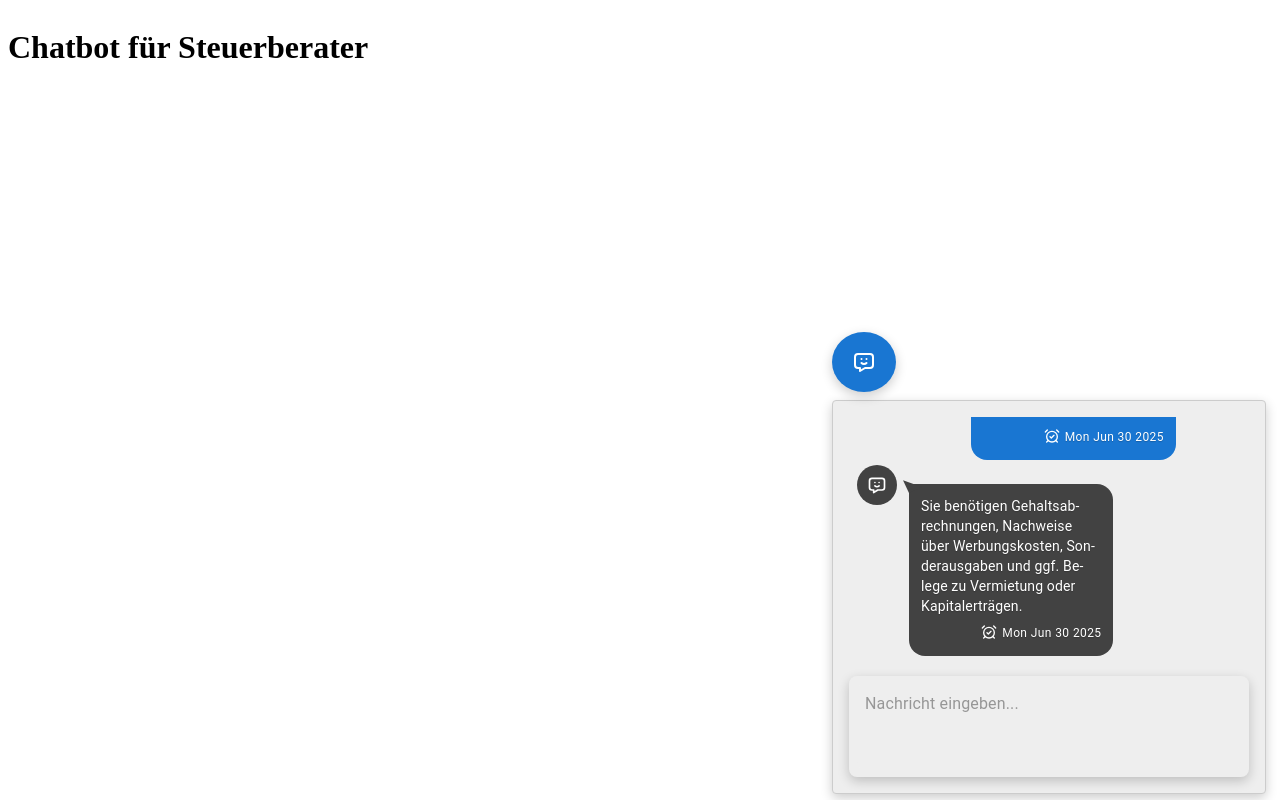
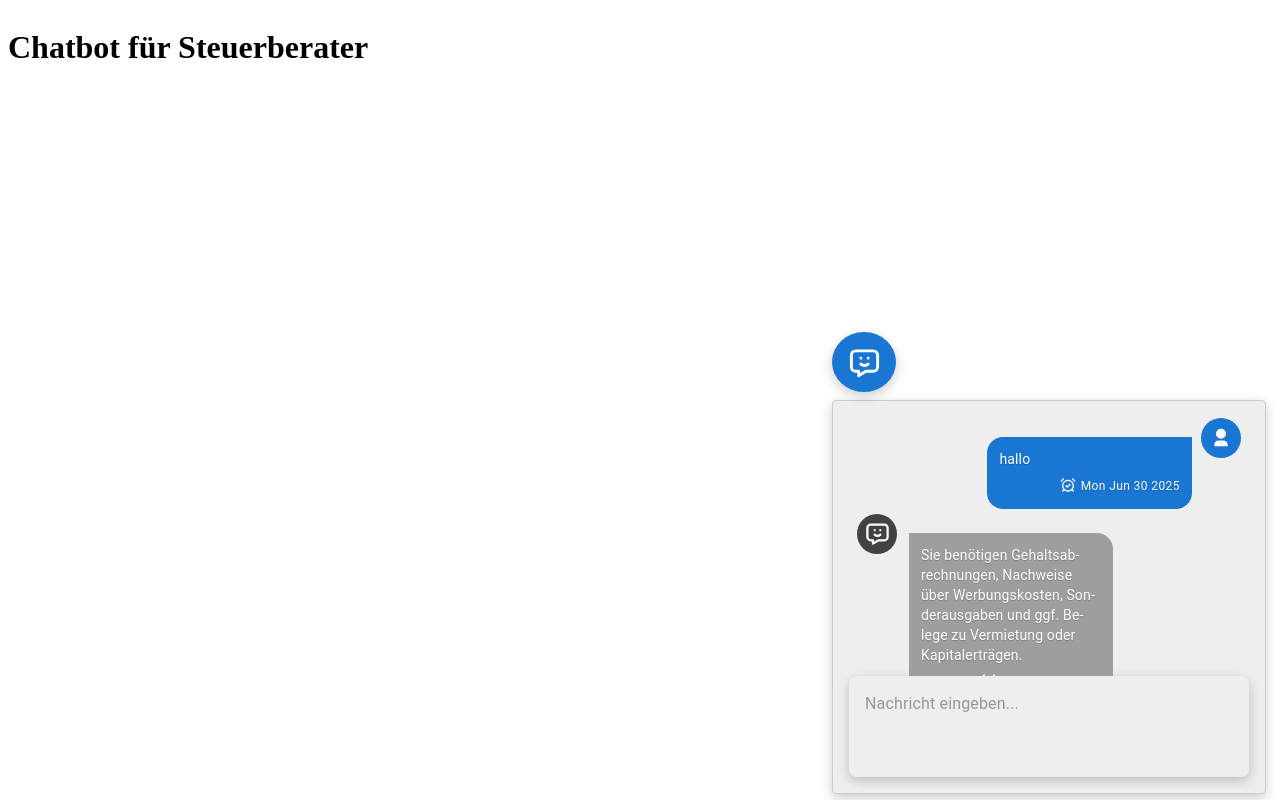
Before and after one commit to normanboettcher/BotPilot, a React (Vite) app in the folder bot-pilot-chat/frontend/: page / in a window 1280 px wide. Both pictures are taken after a click on the button 1200 px from the left and 722 px from the top of the page. Built offline with nearby package versions, Linux system fonts and the light colour scheme; some icons are missing.

Commit message:
fixed - Review Findings from Sarah

```diff
--- a/bot-pilot-chat/frontend/src/components/BotContainer.tsx
+++ b/bot-pilot-chat/frontend/src/components/BotContainer.tsx
@@ -42,7 +42,7 @@ const BotContainer = (): React.ReactNode => {
       >
         <ChatBotButton onClick={() => setVisible(!visible)} />
       </Box>
-      {visible && <Chatbox visible={true} />}
+      <Chatbox visible={visible} />
     </Stack>
   );
 };
--- a/bot-pilot-chat/frontend/src/components/Buttons/ChatBotButton.tsx
+++ b/bot-pilot-chat/frontend/src/components/Buttons/ChatBotButton.tsx
@@ -19,7 +19,7 @@ const ChatBotButton: React.FC<Props> = ({ onClick }) => {
           borderRadius: '50%',
           width: '60px',
           height: '60px',
-          fontSize: '24px',
+          fontSize: '35px',
           cursor: 'pointer',
           boxShadow: '0 4px 12px rgba(0, 0, 0, 0.2)',
           '&:hover': {
--- a/bot-pilot-chat/frontend/src/components/ChatMessage/ChatMessage.tsx
+++ b/bot-pilot-chat/frontend/src/components/ChatMessage/ChatMessage.tsx
@@ -1,5 +1,5 @@
 import React from 'react';
-import { Box, Stack, Typography } from '@mui/material';
+import { Box, Stack, Typography, useTheme } from '@mui/material';
 import type { ChatMessageType } from '../../domain/ChatMessage.ts';
 import useBotResponsive from '../../hooks/useBotResponsive.ts';
 import AlarmClock from '../icons/AlarmClock.tsx';
@@ -11,9 +11,14 @@ type Props = {
 const ChatMessage: React.FC<Props> = ({ msg }) => {
   const { sender, message: text, timestamp } = msg;
   const isUser = sender === 'user';
+  const theme = useTheme();
   const { isDarkTheme } = useBotResponsive();
   // Farben & Styles je nach Absender
-  const backgroundColor = isUser ? 'primary.main' : isDarkTheme ? 'grey.500' : 'grey.800';
+  const backgroundColor = isUser
+    ? theme.palette.primary.main
+    : isDarkTheme
+      ? theme.palette.grey[500]
+      : theme.palette.grey[500];
   const textColor = 'white';
   const align = isUser ? 'flex-end' : 'flex-start';
   return (
@@ -37,23 +42,11 @@ const ChatMessage: React.FC<Props> = ({ msg }) => {
         overflowWrap: 'break-word',
         wordBreak: 'break-word',
         whiteSpace: 'pre-wrap',
-        '&::after': {
-          content: '""',
-          position: 'absolute',
-          top: 0,
-          width: 0,
-          height: 0,
-          border: '10px solid transparent',
-          borderBottom: isUser ? '10px solid' : '10px solid',
-          borderBottomColor: isUser ? 'primary.main' : isDarkTheme ? 'grey.500' : 'grey.800',
-          right: isUser ? -10 : 'auto',
-          left: isUser ? 'auto' : -10,
-          transform: isUser ? 'translateY(-5%)  rotate(150deg)' : 'translateY(-5%)  rotate(200deg)',
-        },
       }}
     >
       <Typography
         variant={'body2'}
+        justifyContent={'flex-start'}
         pb={1}
         pt={0}
         sx={{
--- a/bot-pilot-chat/frontend/src/components/ChatMessage/ChatMessageContainer.tsx
+++ b/bot-pilot-chat/frontend/src/components/ChatMessage/ChatMessageContainer.tsx
@@ -12,16 +12,13 @@ type Props = {
 const ChatMessageContainer: React.FC<Props> = ({ chatMessage }) => {
   const { sender } = chatMessage;
   const { isMobile } = useBotResponsive();
+  const isUser = sender === 'user';
   return (
-    <Box
-      width={'100%'}
-      display={'flex'}
-      justifyContent={sender === 'user' ? 'flex-end' : 'flex-start'}
-    >
+    <Box width={'100%'} display={'flex'} justifyContent={isUser ? 'flex-end' : 'flex-start'}>
       <Stack
         alignItems={'flex-start'}
-        direction={sender === 'user' ? 'row-reverse' : 'row'}
-        spacing={1}
+        direction={isUser ? 'row-reverse' : 'row'}
+        spacing={isUser ? (isMobile ? -0.5 : -1) : 1}
         width={'100%'}
       >
         <Box sx={{ position: 'relative', top: '-15px' }}>
--- a/bot-pilot-chat/frontend/src/components/icons/BotAvatar.tsx
+++ b/bot-pilot-chat/frontend/src/components/icons/BotAvatar.tsx
@@ -26,6 +26,7 @@ const BotAvatar = () => {
     <Avatar
       sx={{
         bgcolor: isDarkTheme ? 'grey.500' : 'grey.800',
+        fontSize: '27px',
       }}
     >
       {MessageChatbot({ color: isDarkTheme ? 'white' : 'grey.200' })}
--- a/bot-pilot-chat/frontend/src/service/MessageCreator.ts
+++ b/bot-pilot-chat/frontend/src/service/MessageCreator.ts
@@ -16,7 +16,7 @@ const useMessageCreator = () => {
     const chatMessage: ChatMessageType = {
       sender: sender,
       message: text,
-      timestamp: date,
+      timestamp: date.replace(',', ''),
     };
     return chatMessage;
   };
```
Also changed, not shown: bot-pilot-chat/frontend/src/components/ChatMessage/ChatMessageComponent.types.ts (deleted, +0 -9 lines), bot-pilot-chat/frontend/src/components/icons/ChatBubbleTail.tsx (added, +19 -0 lines), 1 other file (tests, documents, lock files or other folders).
